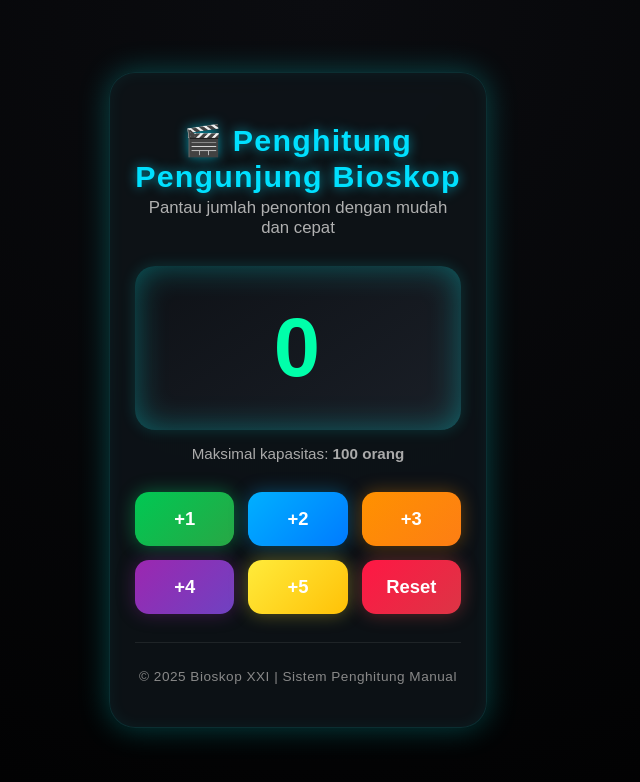
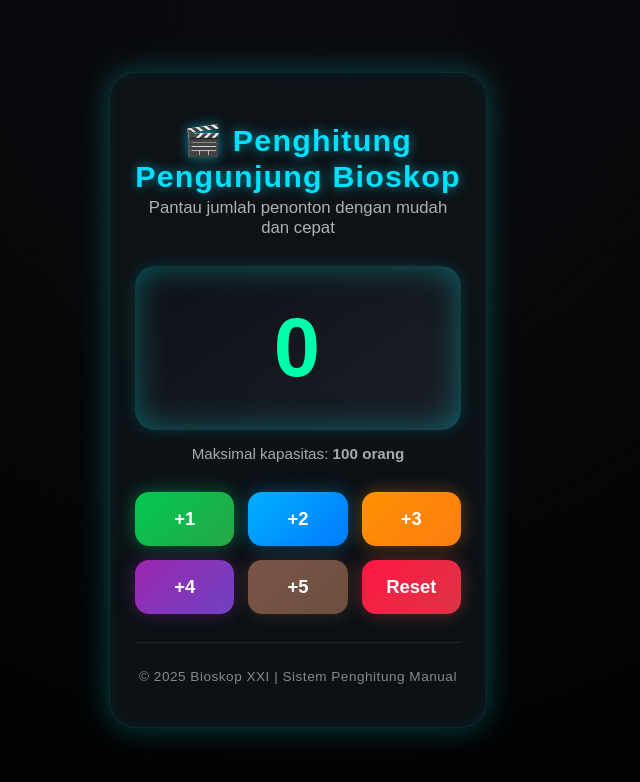
Before and after one commit to HansRF/Tugas-React, a React (Vite) app: page / in a window 1280 px wide. Shown: the top 782 px of the page, without its empty margins (321-961 px from the left). Built offline with nearby package versions, Linux system fonts and the light colour scheme.

Commit message:
ganti warna tombol

```diff
--- a/src/App.css
+++ b/src/App.css
@@ -133,9 +133,9 @@ header h1 {
   background: linear-gradient(135deg, #ff1744, #dc3545);
   box-shadow: 0 0 18px rgba(255, 80, 80, 0.35);
 }
-.btn.yellow {
-  background: linear-gradient(135deg, #ffeb3b, #ffc107);
-  box-shadow: 0 0 18px rgba(255, 235, 59, 0.35);
+.btn.brown {
+  background: linear-gradient(135deg, #795548, #6c4f3d);
+  box-shadow: 0 0 18px rgba(121, 85, 72, 0.35);
 }
 .btn.orange {
   background: linear-gradient(135deg, #ff9100, #fd7e14);
--- a/src/App.jsx
+++ b/src/App.jsx
@@ -65,7 +65,7 @@ export default function App() {
         <button className="btn blue" onClick={() => addVisitor(2)}>+2</button>
         <button className="btn orange" onClick={() => addVisitor(3)}>+3</button>
         <button className="btn purple" onClick={() => addVisitor(4)}>+4</button>
-        <button className="btn yellow" onClick={() => addVisitor(5)}>+5</button>
+        <button className="btn brown" onClick={() => addVisitor(5)}>+5</button>
         <button className="btn red" onClick={reset}>Reset</button>
       </section>
 
```
